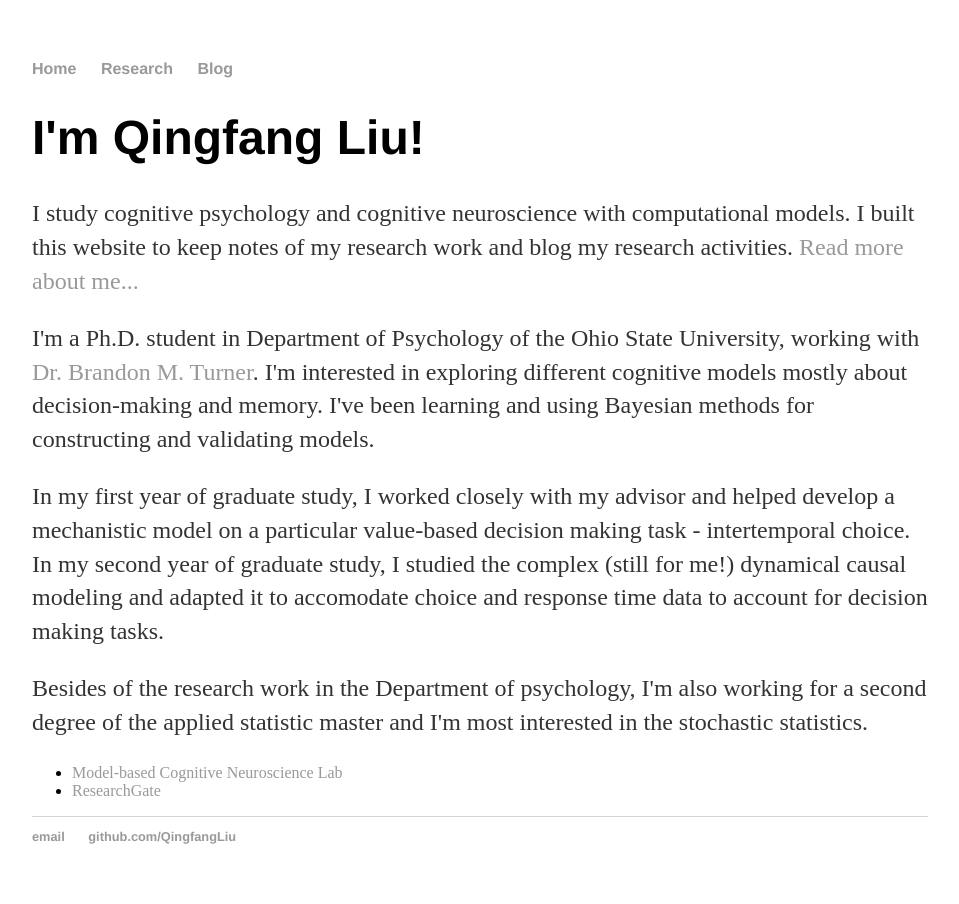
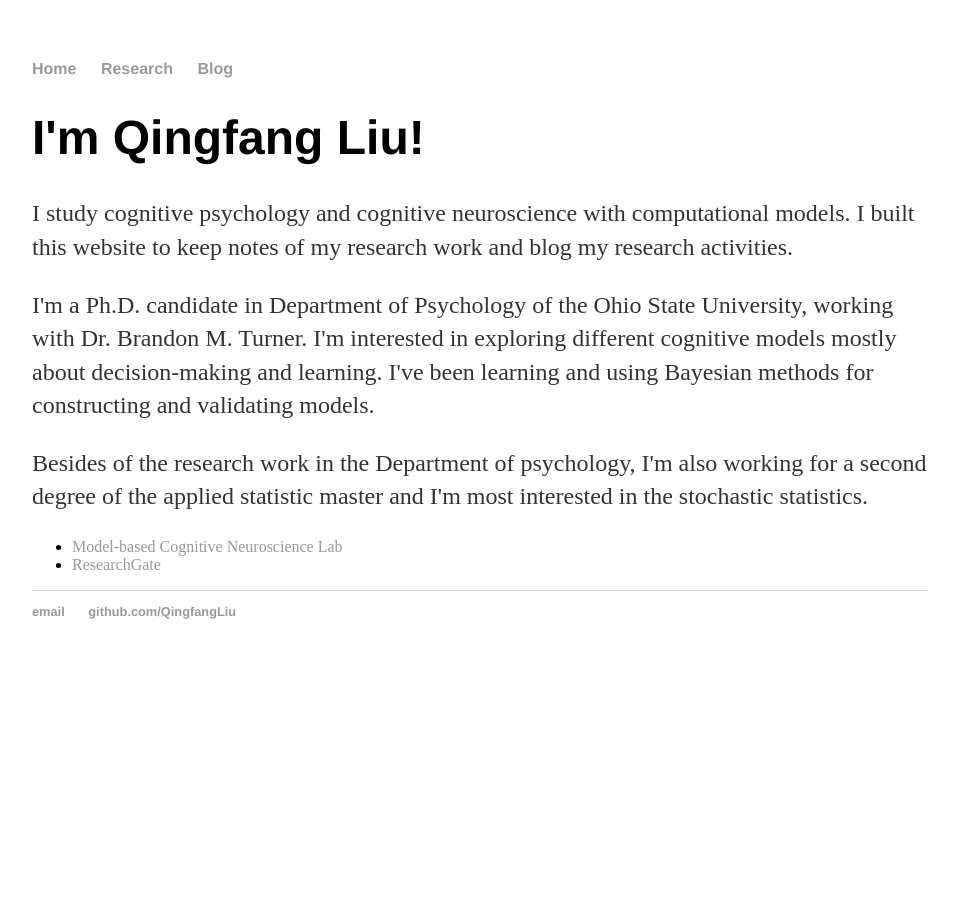
Before and after one commit to QingfangLiu/qingfangliu.github.io, a Jekyll site: the page built from index.html, in a window 1280 px wide. Shown: the whole page, without its empty margins (160-1119 px from the left). Built offline with Jekyll 4.4.1, drawn with Linux system fonts in a browser that asks for light colours.

Commit message:
Update index.html

```diff
--- a/index.html
+++ b/index.html
@@ -4,13 +4,10 @@
 ---
 <div class="blurb">
 	<h1>I'm Qingfang Liu!</h1>
-	<p>I study cognitive psychology and cognitive neuroscience with computational models. I built this website to keep notes of my research work and blog my research activities. <a href="/about">Read more about me...</a>
+	<p>I study cognitive psychology and cognitive neuroscience with computational models. I built this website to keep notes of my research work and blog my research activities.
 	</p>
 
-	<p>I'm a Ph.D. student in Department of Psychology of the Ohio State University, working with <a href="https://psychology.osu.edu/people/turner.826">Dr. Brandon M. Turner</a>. I'm interested in exploring different cognitive models mostly about decision-making and memory. I've been learning and using Bayesian methods for constructing and validating models.
-	</p>
-
-	<p>In my first year of graduate study, I worked closely with my advisor and helped develop a  mechanistic model on a particular value-based decision making task - intertemporal choice. In my second year of graduate study, I studied the complex (still for me!) dynamical causal modeling and adapted it to accomodate choice and response time data to account for decision making tasks.
+	<p>I'm a Ph.D. candidate in Department of Psychology of the Ohio State University, working with Dr. Brandon M. Turner. I'm interested in exploring different cognitive models mostly about decision-making and learning. I've been learning and using Bayesian methods for constructing and validating models.
 	</p>
 
 	<p>Besides of the research work in the Department of psychology, I'm also working for a second degree of the applied statistic master and I'm most interested in the stochastic statistics.
```
